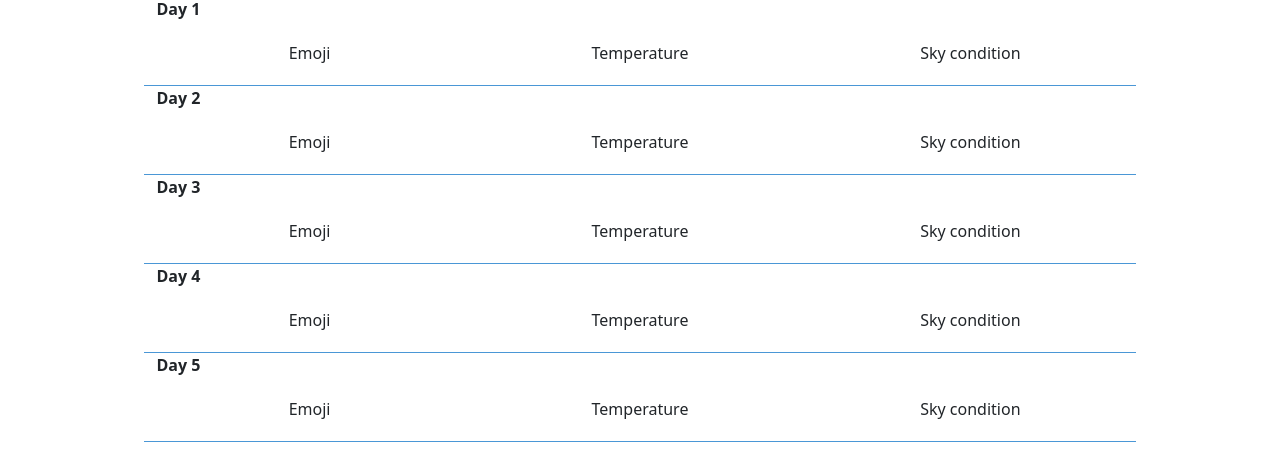
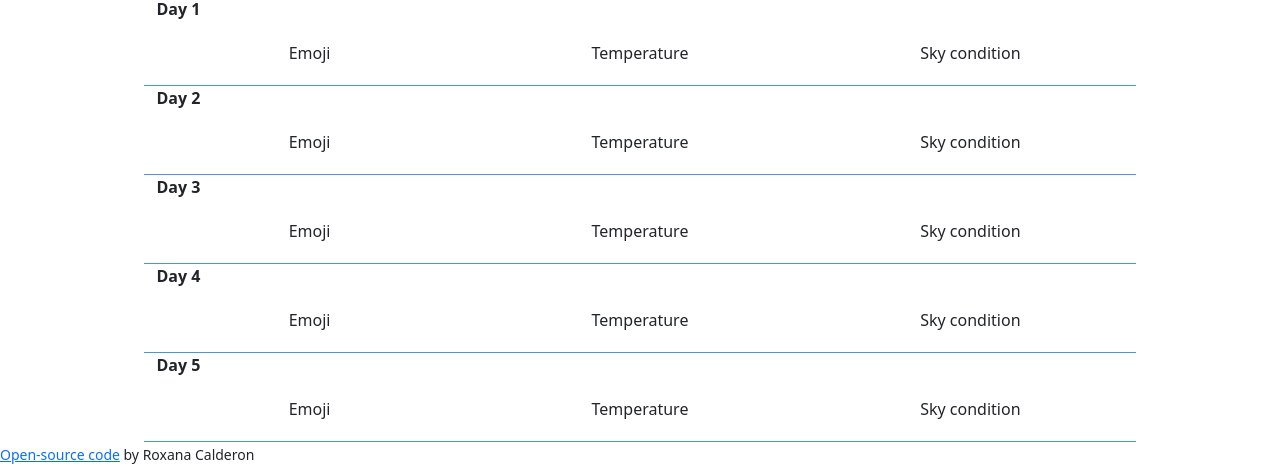
Before and after one commit to r0ckr0cks/weather-app-rc, a plain HTML site: page index.html in a window 1280 px wide. Shown: the part 517-983 px from the top of the page. Before the commit the page ends 959 px from the top, so only its background shows below. Drawn offline with nearby package versions, Linux system fonts and the light colour scheme.

Commit message:
Added open source note at the bottom

```diff
--- a/index.html
+++ b/index.html
@@ -87,6 +87,12 @@
         </div>
       </div>
     </div>
+    <small
+      ><a href="https://github.com/r0ckr0cks/weather-app-rc" target="_blank"
+        >Open-source code</a
+      >
+      by Roxana Calderon</small
+    >
     <script src="src/index.js"></script>
   </body>
 </html>
```
